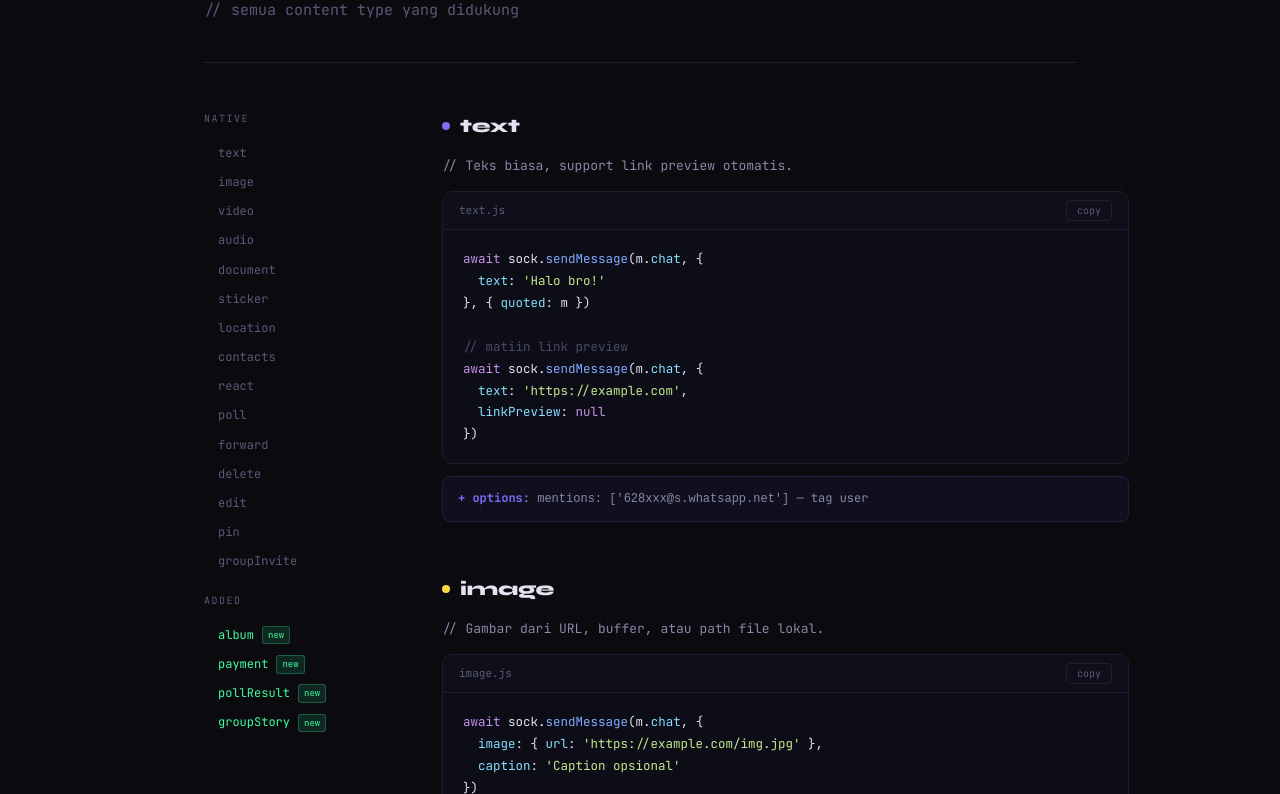
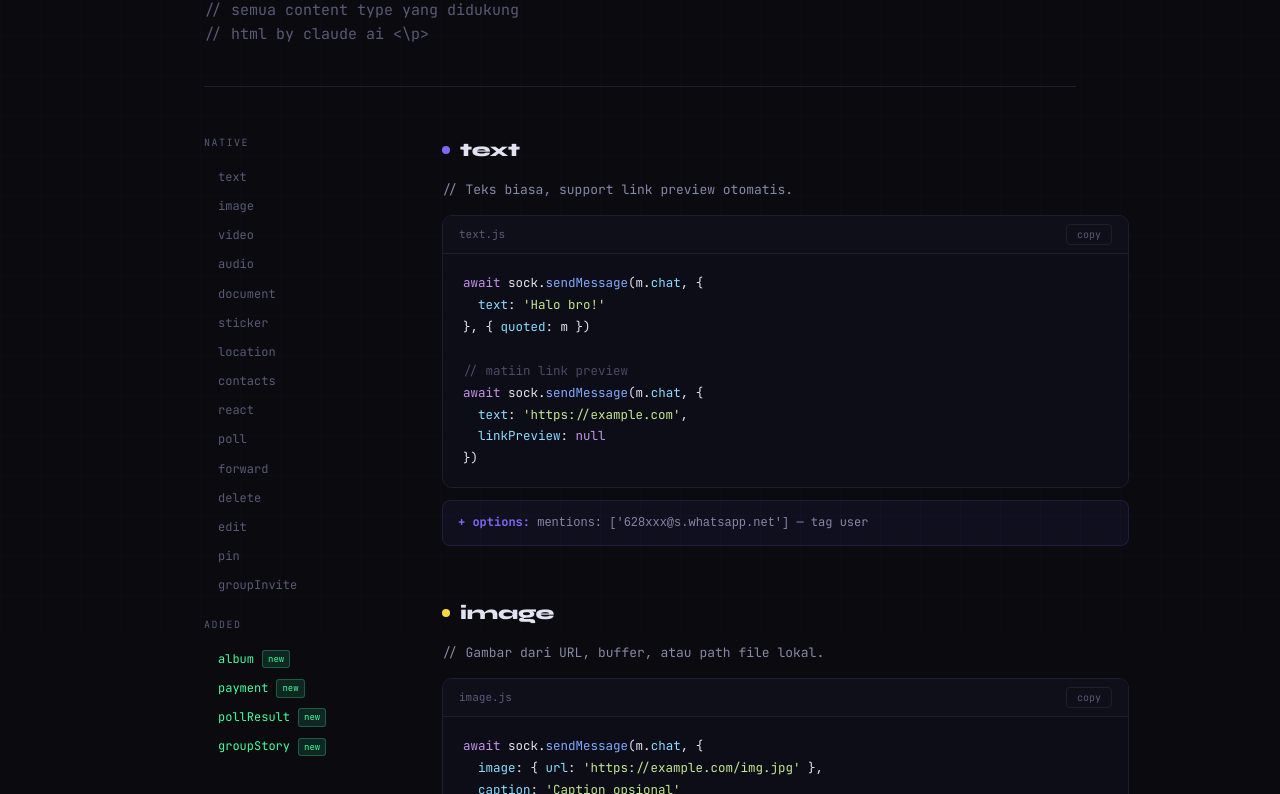
Before and after one commit to timestorenokos-rgb/docs, a plain HTML site: page sendMessage-docs.html in a window 1280 px wide. Shown: the part 165-959 px from the top of the page. Drawn offline with Linux system fonts and the light colour scheme.

Commit message:
Update documentation for sendMessage function

```diff
--- a/sendMessage-docs.html
+++ b/sendMessage-docs.html
@@ -142,6 +142,7 @@
     <div class="badge">github:TimeVan/Baileys — modified</div>
     <h1><span>sock</span>.sendMessage()</h1>
     <p class="subtitle">// semua content type yang didukung</p>
+    <p class="subtitle">// html by claude ai <\p>
   </header>
 
   <div class="layout">
```
